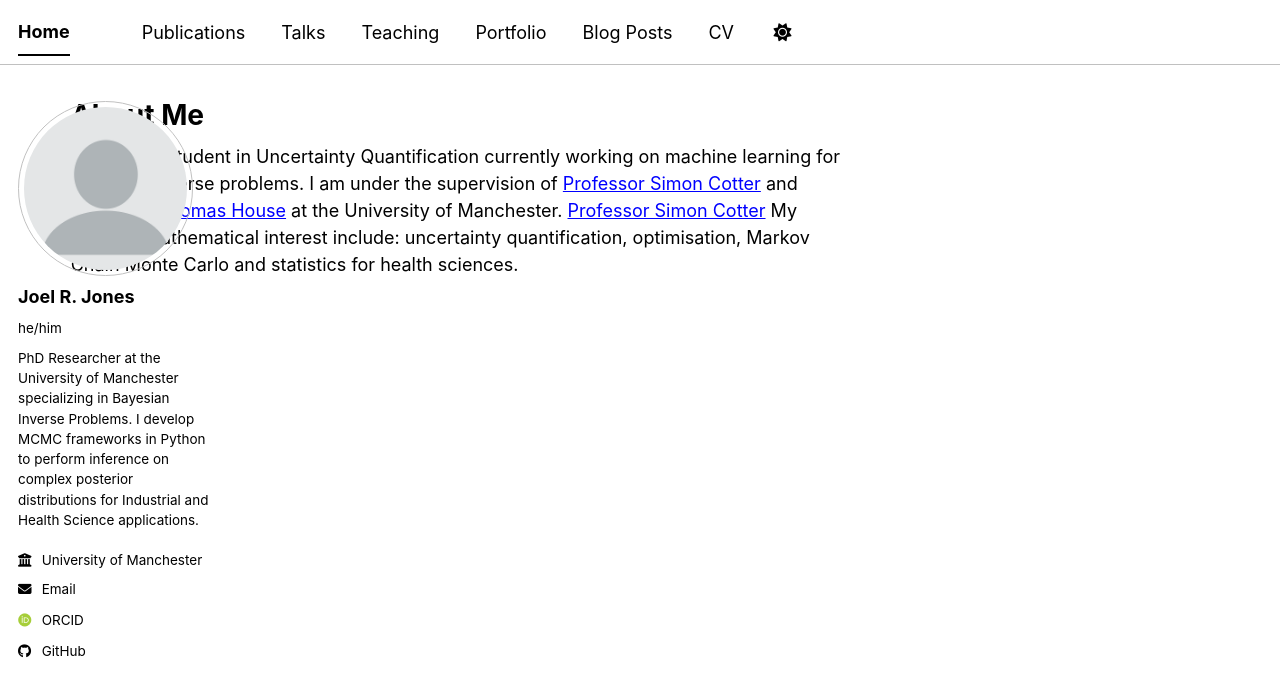
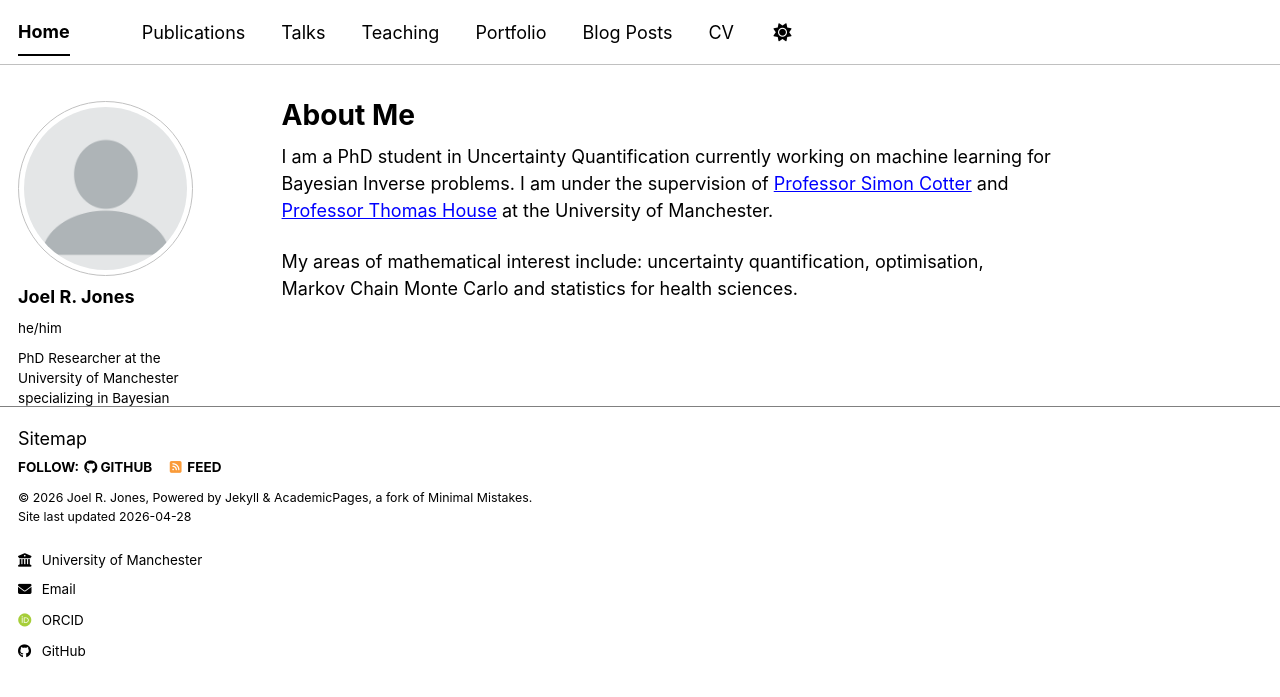
Before and after one commit to jr0rj/jr0rj.github.io, a Jekyll site: the page built from _pages/about.md, in a window 1280 px wide and 900 px high. Shown: the top 697 px of the window. Built offline with Jekyll 4.4.1, drawn with Linux system fonts in a browser that asks for light colours; some web fonts are replaced; a script bundle is joined from its source files by our own code; library files that are not in the unit come from our copies.

Commit message:
Test Failed, changing back. Edited links to open in new tab.

```diff
--- a/_pages/about.md
+++ b/_pages/about.md
@@ -7,6 +7,6 @@ redirect_from:
   - /about.html
 ---
 
-I am a PhD student in Uncertainty Quantification currently working on machine learning for Bayesian Inverse problems. I am under the supervision of [Professor Simon Cotter](https://personalpages.manchester.ac.uk/staff/simon.cotter/index.html) and [Professor Thomas House](https://personalpages.manchester.ac.uk/staff/thomas.house/about.html) at the University of Manchester.
-<a href="https://personalpages.manchester.ac.uk/staff/simon.cotter/index.html" target="_blank">Professor Simon Cotter</a>
+I am a PhD student in Uncertainty Quantification currently working on machine learning for Bayesian Inverse problems. I am under the supervision of <a href="https://personalpages.manchester.ac.uk/staff/simon.cotter/index.html" target="_blank">Professor Simon Cotter</a> and <a href="https://personalpages.manchester.ac.uk/staff/thomas.house/about.html" target="_blank">Professor Thomas House</a> at the University of Manchester.
+
 My areas of mathematical interest include: uncertainty quantification, optimisation, Markov Chain Monte Carlo and statistics for health sciences.
--- a/assets/css/main.scss
+++ b/assets/css/main.scss
@@ -41,14 +41,3 @@
     "vendor/font-awesome/solid",
     "vendor/font-awesome/brands"
 ;
-
-/* Ensure the footer stays at the bottom */
-#main {
-  display: flex;
-  flex-direction: column;
-  min-height: 100vh;
-}
-
-.page__footer {
-  margin-top: auto;
-}
```
